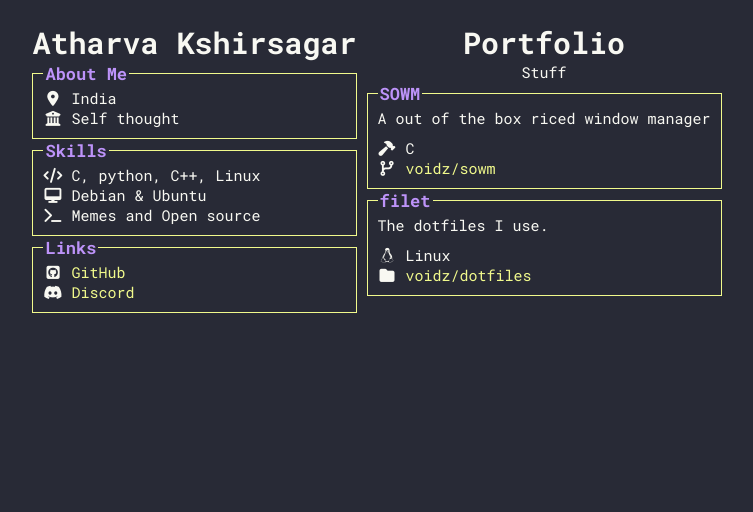
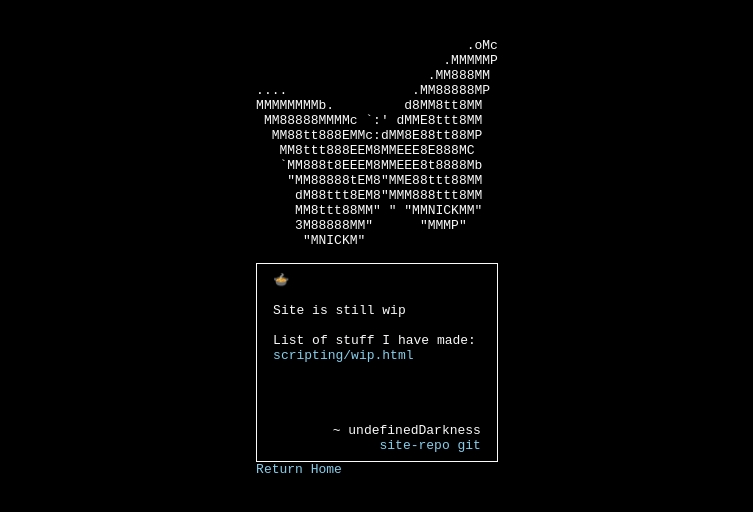
Before and after one commit to voidz7/voidz7.github.io, a plain HTML site: page index.html in a window 1280 px wide. Shown: the whole page, without its empty margins (263-1016 px from the left). Drawn offline with Linux system fonts and the light colour scheme.

Commit message:
rm -rf :kiss:

```diff
--- a/index.html
+++ b/index.html
@@ -1,130 +1,73 @@
-<!doctype html>
-<html>
-    <head>
-        <meta charset="UTF-8">
-        <meta name="viewport" content="width=device-width, initial-scale=1"/>
-        <title>voidz@vostro.sh:~</title>
-        <link rel='stylesheet' type="text/css" href="style.css"/>
-        <link rel='stylesheet' type="text/css" media="screen and (max-width: 690px)" href="mobile.css"/>
-        <script src="https://kit.fontawesome.com/fd04bb6672.js" crossorigin="anonymous"></script>
-    </head>
-    <body>
-        <div class="main-container">
-            <div class="info-container">
-                <h1>Atharva Kshirsagar</h1>
-                <div class="tagline"></div>
-                <fieldset>
-                    <legend>About Me</legend>
-                    <ul>
-                        <li>
-                            <i class="fas fa-map-marker-alt"></i>
-                            India
-                        </li>
-                        <li>
-                            <i class="fas fa-university"></i>
-                            Self thought
-                        </li>
-                        <!--
-                        <li>
-                            <i class="fas fa-building"></i>
-                            Job Place
-                        </li>
-                        -->
-                    </ul>
-                </fieldset>
-                <fieldset>
-                    <legend>Skills</legend>
-                    <ul>
-                        <li>
-                            <i class="fas fa-code"></i>
-                            C, python, C++, Linux
-                        </li>
-                        <!--
-                        <li>
-                            <i class="fas fa-server"></i>
-                            Nix &amp;
-                        </li>
-                        -->
-                        <li>
-                            <i class="fas fa-desktop"></i>
-                            Debian &amp; Ubuntu
-                        </li>
-                        <li>
-                            <i class="fas fa-terminal"></i>
-                            Memes and Open source
-                        </li>
-                    </ul>
-                </fieldset>
-                <fieldset>
-                    <legend>Links</legend>
-                    <ul class="link-list">
-                        <li>
-                            <i class="fab fa-github-square"></i>
-                            <a href="https://github.com/voidz7" target="_blank">
-                                GitHub
-                            </a>
-                        </li>
-                        <!--
-                        <li>
-                            <i class="fab fa-linkedin"></i>
-                            <a href="https://www.linkedin.com/in/niclas-meyer-7601b0196/">
-                                LinkedIn
-                            </a>
-                        </li>
-                        -->
-                        <li>
-                            <i class="fab fa-discord"></i>
-                            <a href="https://dsc.bio/voidz" target="_blank">
-                                Discord
-                            </a>
-                        </li>
-                        <!--
-                        <li>
-                            <i class="fas fa-envelope-square"></i>
-                            <a href='m&#97;ilt&#111;&#58;&#109;e%40b&#117;ffet&#46;sh'>me&#64;b&#117;&#102;fet&#46;sh</a>
-                        </li>
-                        -->
-                    </ul>
-                </fieldset>
-            </div>
-            <div class="portfolio-container">
-                <h1>Portfolio</h1>
-                <div class="tagline">Stuff</div>
-                <div class="portfolio">
-                    <fieldset class="portfolio-item">
-                        <legend>SOWM</legend>
-                        <div>
-                            A out of the box riced window manager
-                        </div>
-                        <div>
-                            <i class="fas fa-hammer"></i>
-                            C
-                        </div>
-                        <div>
-                            <i class="fas fa-code-branch"></i>
-                            <a href="https://github.com/voidz7/sowm" target="_blank">
-                                voidz/sowm
-                            </a>
-                        </div>
-                    </fieldset>
-                    <fieldset class="portfolio-item">
-                        <legend>filet</legend>
-                        <div>
-                            The dotfiles I use.
-                        </div>
-                        <div>
-                            <i class="fab fa-linux"></i>
-                            Linux
-                        </div>
-                        <div>
-                            <i class="fas fa-folder"></i>
-                            <a href="https://github.com/voidz7/dotfiles" target="_blank">
-                                voidz/dotfiles
-                            </a>
-                        </div>
-                    </fieldset>
-                </div>
-            </div>
-        </div>
-    </body>
+<!DOCTYPE html>
+<html lang="en">
+	<head>
+		<meta charset="UTF-8">
+		<meta name="viewport" content="width=device-width, initial-scale=1.0">
+		<link rel="icon" type="image/png" href="/favicon.png" />
+		<title>voidz@sara:~</title>
+		<style>
+		pre {
+			display: table;
+			margin: 0 auto;
+			position: relative;
+		}
+		a {
+			text-decoration: none;
+		}
+		body {
+			overflow-y: scroll;
+			overflow-x: hidden;
+            background: #000;
+            color: #fafafa;
+		}
+		input {
+			background: inherit;
+			border: none;
+			color: #aaa;
+			font-family: inherit;
+			outline: 0;
+		}
+        a {
+            color:skyblue;
+        }
+		</style>
+	</head>
+	<body>
+		<pre>
+			<div style='display:flex;justify-content:center;align-items:center;'><div>
+
+                           .oMc
+                        .MMMMMP
+                      .MM888MM
+....                .MM88888MP
+MMMMMMMMb.         d8MM8tt8MM
+ MM88888MMMMc `:' dMME8ttt8MM
+  MM88tt888EMMc:dMM8E88tt88MP
+   MM8ttt888EEM8MMEEE8E888MC
+   `MM888t8EEEM8MMEEE8t8888Mb
+    "MM88888tEM8"MME88ttt88MM
+     dM88ttt8EM8"MMM888ttt8MM
+     MM8ttt88MM" " "MMNICKMM"
+     3M88888MM"      "MMMP"
+      "MNICKM"
+
+</div></div>
+
+<div style="border: 1px solid; padding: 8px 16px;">🍲
+
+Site is still wip
+
+List of stuff I have made:
+<a href="/scr/wip.html">scripting/wip.html</a>
+
+
+
+<div style="text-align: right">
+~ undefinedDarkness
+<a href="https://github.com/undefinedDarkness/site">site-repo</a> <a href="https://github.com/undefinedDarkness/">git</a>
+</div></div>
+</div></div>
+<a href="/index.html">Return Home</a>
+		</pre>
+	</body>
 </html>
--- a/mobile.css
+++ /dev/null
@@ -1,16 +0,0 @@
-.main-container {
-    flex-direction: column;
-}
-
-.portfolio-container {
-    width: 100%;
-    margin-top: 20px;
-}
-
-.portfolio-item {
-    max-width: 100%;
-}
-
-.info-container {
-    width: 100%;
-}
--- a/style.css
+++ /dev/null
@@ -1,130 +0,0 @@
-@import url('https://fonts.googleapis.com/css?family=Roboto+Mono:300,400,700&display=swap');
-
-
-/*
-BG:#282a36
-YELLOW:#f1fa8c
-PURPLE:#bd93f9
-WHILE:#f8f8f2
-ORANGE:#ffb86c
-*/
-
-html {
-    width: 100%;
-    height: 100%;
-    margin: 0;
-    padding: 0;
-}
-
-body {
-    background-color: #282a36;
-    color: #f8f8f2;
-    font-family: 'Roboto Mono', monospace;
-    font-size: 15px;
-}
-
-legend {
-    color: #bd93f9;
-    font-size: 17px;
-    font-weight: bold;
-}
-
-fieldset {
-    border: 1px solid #f1fa8c;
-    box-sizing: border-box;
-    margin-top: 5px;
-    margin: 0;
-    padding: 10px;
-    padding-top: 3px;
-}
-
-h1 {
-    margin: 0;
-    text-align: center;
-}
-
-.tagline {
-    text-align: center;
-}
-
-a {
-    color: #f1fa8c;
-    text-decoration: none;
-    border-bottom: 1px dashed ##ffb86c;
-}
-
-a:visited {
-    color: #f1fa8c;
-}
-
-a:hover {
-    opacity: .80;
-}
-
-i {
-    width: 19px;
-    text-align: center;
-}
-
-/* General */
-
-.main-container {
-    align-items: flex-start;
-    display: flex;
-    flex-direction: row;
-    justify-content: center;
-    padding: 0;
-    padding-top: 15px;
-    margin: 0;
-}
-
-
-/* Info box */
-
-.info-container {
-    box-sizing: border-box;
-    display: flex;
-    flex-direction: column;
-    flex-grow: 0; /* don't let this column grow */
-    flex-shrink: 0;
-    justify-content: center;
-    padding: 5px;
-    padding-top: 0;
-}
-
-ul {
-    list-style: none;
-    padding: 0;
-    margin: 0;
-}
-
-/* Portfolio content */
-
-.portfolio-container {
-    box-sizing: border-box;
-    padding-top: 0;
-}
-
-.portfolio {
-    display: flex;
-    box-sizing: border-box;
-    justify-content: center;
-    flex-direction: column;
-    flex-wrap: wrap;
-    align-items: stretch;
-}
-
-.portfolio-item {
-    font-size: 15px;
-    margin: 0 5px;
-    flex-grow: 1;
-    max-width: 500px;
-}
-
-.portfolio-item:first-of-type {
-    margin-top: 0;
-}
-
-.portfolio-item > div:first-of-type {
-    margin-bottom: 10px;
-}
```
Also changed, not shown: 1 other file.
